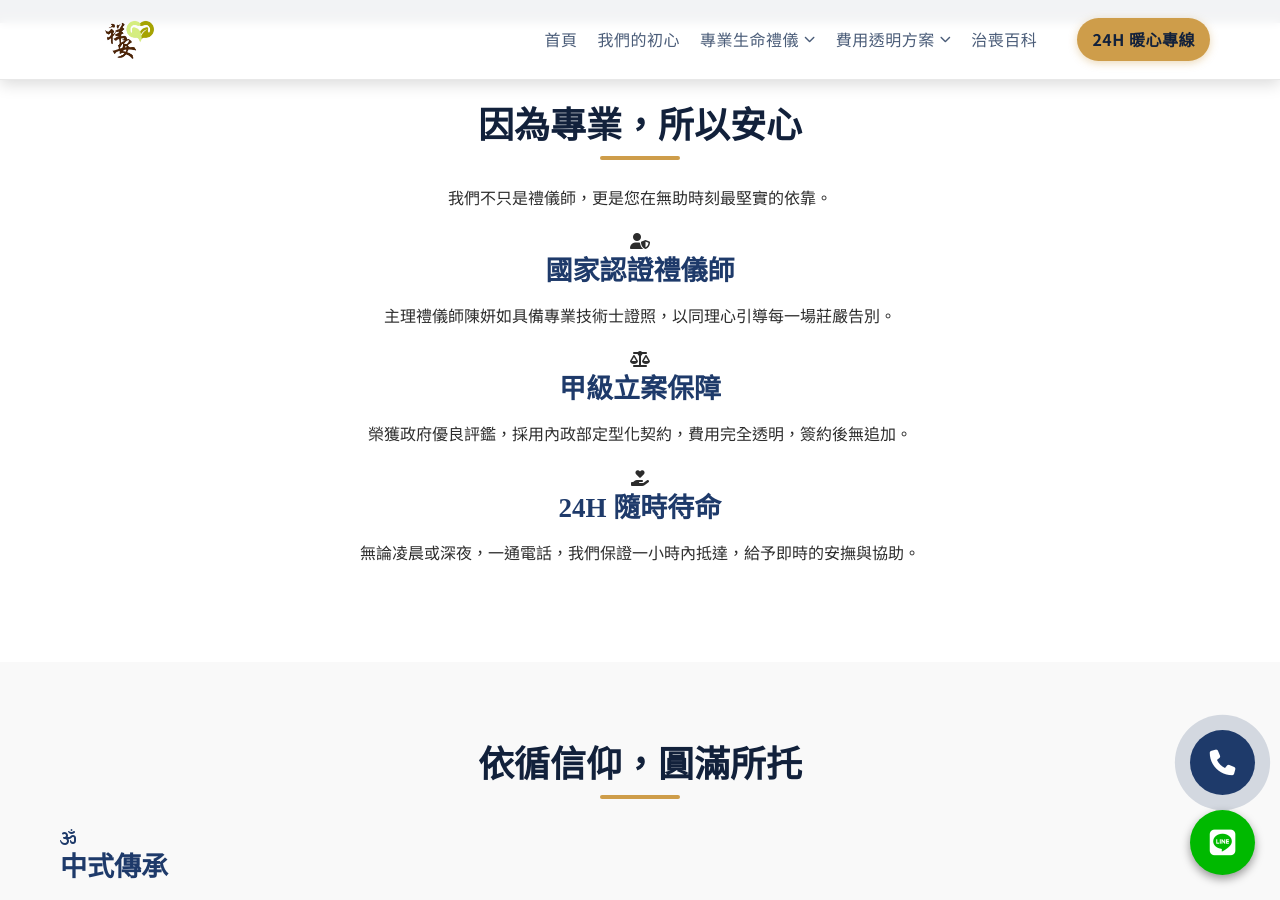
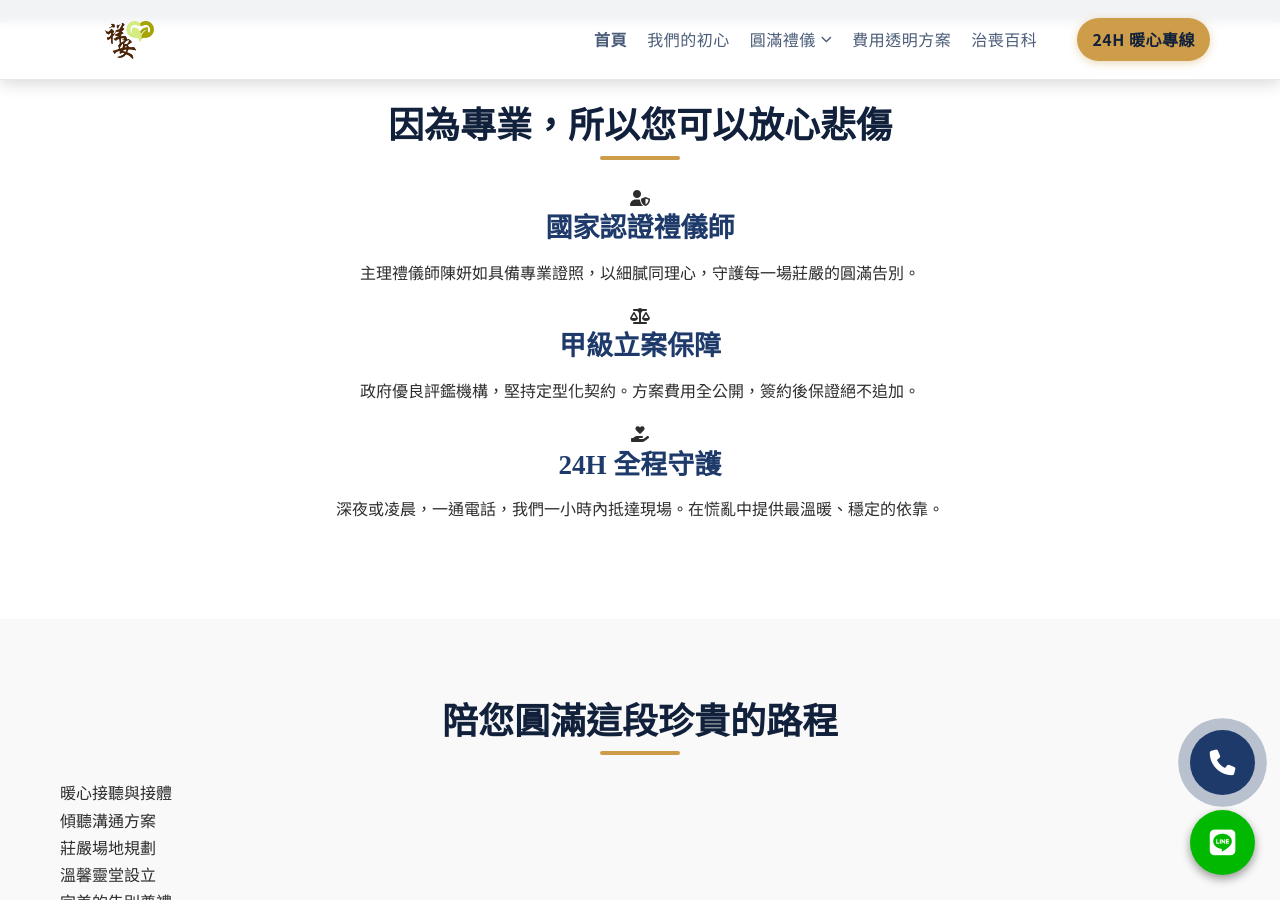
Before and after one commit to Shiangan/Shiangan, a Jekyll site: the page index.html, which Jekyll copies as it is, in a window 1280 px wide and 900 px high, scrolled down 877 px. Built offline with Jekyll 4.4.1, drawn with Linux system fonts in a browser that asks for light colours; some web fonts are replaced; some of the changed text lies outside the part shown.

Commit message:
Update index.html

```diff
--- a/index.html
+++ b/index.html
@@ -36,53 +36,40 @@
       "@context": "https://schema.org",
       "@graph": [
         {
-          "@type": "Organization",
+          "@type": "LocalBusiness",
           "@id": "https://24hour.xn--kpry57d/Shiangan/#organization",
           "name": "祥安生命有限公司",
           "url": "https://24hour.xn--kpry57d/Shiangan/",
           "logo": "https://24hour.xn--kpry57d/Shiangan/images/logo.png",
-          "sameAs": [
-            "https://www.facebook.com/ShianganLife"
-          ],
-          "contactPoint": {
-            "@type": "ContactPoint",
-            "telephone": "+886-978-583-699",
-            "contactType": "emergency",
-            "availableLanguage": "Chinese"
-          }
+          "telephone": "+886978583699",
+          "priceRange": "TWD 68000 - 218000",
+          "address": {
+            "@type": "PostalAddress",
+            "streetAddress": "永福街135巷13號",
+            "addressLocality": "三重區",
+            "addressRegion": "新北市",
+            "postalCode": "241",
+            "addressCountry": "TW"
+          },
+          "openingHours": "Mo-Su 00:00-23:59"
         },
         {
           "@type": "Person",
           "@id": "https://24hour.xn--kpry57d/Shiangan/#person",
           "name": "陳妍如",
           "jobTitle": "國家認證禮儀師",
-          "worksFor": { "@id": "https://24hour.xn--kpry57d/Shiangan/#organization" },
-          "description": "具備國家內政部核發之禮儀師證照，擁有超過十載治喪實務經驗，致力於推動殯葬費用透明化與精緻生命教育。"
-        },
-        {
-          "@type": "WebSite",
-          "@id": "https://24hour.xn--kpry57d/Shiangan/#website",
-          "url": "https://24hour.xn--kpry57d/Shiangan/",
-          "name": "祥安生命",
-          "publisher": { "@id": "https://24hour.xn--kpry57d/Shiangan/#organization" }
+          "description": "具備國家專業證照，堅持以女性細膩同理心提供服務，致力於殯葬透明化與精緻生命禮儀。",
+          "affiliation": { "@id": "https://24hour.xn--kpry57d/Shiangan/#organization" }
         },
         {
           "@type": "FAQPage",
           "mainEntity": [
             {
               "@type": "Question",
-              "name": "祥安生命的收費標準是否透明？",
+              "name": "祥安生命的方案費用是否透明？",
               "acceptedAnswer": {
                 "@type": "Answer",
-                "text": "是的。祥安生命堅持「定型化契約」保障，所有方案內容與費用在諮詢階段皆會完整揭露，簽約後絕不增加任何隱藏費用。"
-              }
-            },
-            {
-              "@type": "Question",
-              "name": "若親人在家或醫院過世，禮儀師多久能抵達？",
-              "acceptedAnswer": {
-                "@type": "Answer",
-                "text": "祥安生命提供 24 小時緊急應變服務。雙北及桃園地區，我們承諾接獲通知後一小時內派員抵達現場協助處理。"
+                "text": "是的。我們堅持「先報價、後簽約」，所有方案細節均以書面載明，保證絕無後續追加之隱藏費用。"
               }
             }
           ]
@@ -103,35 +90,25 @@
 
             <nav class="main-nav" id="main-nav" role="navigation">
                 <ul role="menubar">
-                    <li><a href="index.html">首頁</a></li>
+                    <li><a href="index.html"><strong>首頁</strong></a></li>
                     <li><a href="about.html">我們的初心</a></li>
                     <li class="dropdown">
-                        <a href="services.html">專業生命禮儀 <i class="fas fa-chevron-down"></i></a>
+                        <a href="services.html" class="drop-trigger">圓滿禮儀 <i class="fas fa-chevron-down"></i></a>
                         <div class="submenu-container">
                             <ul class="submenu">
                                 <li><a href="article-buddhist-taoist-compare.html">中式傳承 (佛/道教)</a></li>
-                                <li><a href="services.html#western-etiquette">西式平安 (基/天教)</a></li>
-                                <li><a href="services.html#japanese-etiquette">日式莊嚴禮儀</a></li>
-                                <li><a href="article-eco-burial-guide.html">回歸自然 (環保葬)</a></li>
+                                <li><a href="services.html#western-etiquette">西式追思 (基/天教)</a></li>
+                                <li><a href="article-eco-burial-guide.html">大地回歸 (環保葬)</a></li>
                             </ul>
                         </div>
                     </li>
-                    <li class="dropdown">
-                        <a href="plans.html">費用透明方案 <i class="fas fa-chevron-down"></i></a>
-                        <div class="submenu-container">
-                            <ul class="submenu">
-                                <li><a href="plans.html#basic">國民安心 6.8萬</a></li>
-                                <li><a href="plans.html#eighty-eight">中式暖心 8.8萬起</a></li>
-                                <li><a href="plans.html#seventeen-eight">尊榮圓滿 17.8萬</a></li>
-                            </ul>
-                        </div>
-                    </li>
+                    <li><a href="plans.html">費用透明方案</a></li>
                     <li><a href="blog.html">治喪百科</a></li>
-                    <li class="contact-nav"><a href="tel:+886978583699"><strong>24H 暖心專線</strong></a></li>
+                    <li class="contact-nav"><a href="tel:+886978583699" class="phone-link-nav"><strong>24H 暖心專線</strong></a></li>
                 </ul>
             </nav>
 
-            <button class="menu-toggle" aria-label="開啟選單"><i class="fas fa-bars"></i></button>
+            <button class="menu-toggle" aria-label="切換選單"><i class="fas fa-bars"></i></button>
         </div>
     </header>
 
@@ -139,7 +116,7 @@
         <section id="hero" class="hero-section">
             <div id="stars"></div><div id="stars2"></div><div id="stars3"></div>
             <div class="hero-content">
-                <h1 class="hero-title">讓思念化作微光</h1>
+                <h1 class="hero-title animate-fade-in">讓思念化作微光</h1>
                 <p class="hero-subtitle">這段路不長，我們陪您溫柔地走完。</p>
                 <div class="hero-cta-group">
                     <a href="plans.html" class="cta-button primary large">查看安心透明方案</a>
@@ -150,87 +127,58 @@
 
         <section class="container-v-padding">
             <div class="container text-center">
-                <h2>因為專業，所以安心</h2>
-                <p class="section-desc">我們不只是禮儀師，更是您在無助時刻最堅實的依靠。</p>
-                <div class="eeat-badge-row card-grid">
-                    <div class="card-item warm-highlight">
+                <h2 class="section-title">因為專業，所以您可以放心悲傷</h2>
+                <div class="eeat-grid card-grid">
+                    <div class="card-item warm-highlight animate-on-scroll">
                         <i class="icon fas fa-user-shield"></i>
                         <h3>國家認證禮儀師</h3>
-                        <p>主理禮儀師陳妍如具備專業技術士證照，以同理心引導每一場莊嚴告別。</p>
+                        <p>主理禮儀師陳妍如具備專業證照，以細膩同理心，守護每一場莊嚴的圓滿告別。</p>
                     </div>
-                    <div class="card-item warm-highlight">
+                    <div class="card-item warm-highlight animate-on-scroll">
                         <i class="icon fas fa-balance-scale"></i>
                         <h3>甲級立案保障</h3>
-                        <p>榮獲政府優良評鑑，採用內政部定型化契約，費用完全透明，簽約後無追加。</p>
+                        <p>政府優良評鑑機構，堅持定型化契約。方案費用全公開，簽約後保證絕不追加。</p>
                     </div>
-                    <div class="card-item warm-highlight">
+                    <div class="card-item warm-highlight animate-on-scroll">
                         <i class="icon fas fa-hand-holding-heart"></i>
-                        <h3>24H 隨時待命</h3>
-                        <p>無論凌晨或深夜，一通電話，我們保證一小時內抵達，給予即時的安撫與協助。</p>
+                        <h3>24H 全程守護</h3>
+                        <p>深夜或凌晨，一通電話，我們一小時內抵達現場。在慌亂中提供最溫暖、穩定的依靠。</p>
                     </div>
                 </div>
             </div>
         </section>
 
-        <section id="religion-services" class="container-v-padding bg-section">
+        <section class="bg-section container-v-padding">
             <div class="container">
-                <h2 class="text-center">依循信仰，圓滿所托</h2>
-                <div class="card-grid religion-grid">
-                    <a href="article-buddhist-taoist-compare.html" class="card-item">
-                        <i class="icon fas fa-om"></i>
-                        <h3>中式傳承</h3>
-                        <p>傳統科儀、誦經法事，專業引導家屬圓滿每一道繁複禮節。</p>
-                    </a>
-                    <a href="services.html#western-etiquette" class="card-item">
-                        <i class="icon fas fa-cross"></i>
-                        <h3>西式平安</h3>
-                        <p>溫馨祈禱禮拜，在平靜的詩歌中追思生命，讓愛延續。</p>
-                    </a>
-                    <a href="article-eco-burial-guide.html" class="card-item">
-                        <i class="icon fas fa-leaf"></i>
-                        <h3>自然環保葬</h3>
-                        <p>樹葬、海葬申請服務，讓生命回歸純粹大地，開創綠色永續告別。</p>
-                    </a>
-                    <a href="services.html#customized-etiquette" class="card-item">
-                        <i class="icon fas fa-heart"></i>
-                        <h3>客製心願</h3>
-                        <p>傾聽您的故事，量身打造符合預算與期待的專屬圓滿計畫。</p>
-                    </a>
+                <h2 class="text-center">陪您圓滿這段珍貴的路程</h2>
+                <div class="warm-process">
+                    <div class="process-step" data-step="1">暖心接聽與接體</div>
+                    <div class="process-step" data-step="2">傾聽溝通方案</div>
+                    <div class="process-step" data-step="3">莊嚴場地規劃</div>
+                    <div class="process-step" data-step="4">溫馨靈堂設立</div>
+                    <div class="process-step" data-step="5">完美的告別奠禮</div>
+                    <div class="process-step" data-step="6">圓滿火化與晉塔</div>
+                    <div class="process-step" data-step="7">關懷與補助申請</div>
                 </div>
             </div>
         </section>
 
-        <section id="knowledge-base" class="container-v-padding">
+        <section class="container-v-padding">
             <div class="container">
                 <h2 class="text-center">治喪百科：解答您的不安</h2>
                 <div class="card-grid guide-grid">
                     <article class="guide-item primary-highlight">
-                        <h3>🛡️ <a href="ta-wei-he-fa-xing-query-guide.html">塔位合法性查詢與防詐</a></h3>
-                        <p>專業教您辨識合法權狀，避開常見的靈骨塔投資與轉售陷阱。</p>
+                        <h3>🛡️ <a href="ta-wei-he-fa-xing-query-guide.html">塔位合法性防詐指南</a></h3>
+                        <p>專業教您辨識合法權狀，避開轉售詐騙，守護家屬最後一份心意。</p>
                     </article>
                     <article class="guide-item">
-                        <h3>🏞️ <a href="ta-wei-choice-guide.html">靈骨塔位挑選全攻略</a></h3>
-                        <p>地點、環境、管理維護與風水，挑選最適合長輩的安息之地。</p>
+                        <h3>🏞️ <a href="ta-wei-choice-guide.html">如何挑選適合的安息地？</a></h3>
+                        <p>從交通、管理到風水格局，提供您最實地且專業的評估評比建議。</p>
                     </article>
                     <article class="guide-item">
-                        <h3>🔔 <a href="jin-ta-process-details.html">圓滿晉塔習俗與文件</a></h3>
-                        <p>晉塔當日的習俗準備、吉日挑選與必備申請文件完整清單。</p>
+                        <h3>📜 <a href="blog.html#law-guide">國民喪葬補助申請全攻略</a></h3>
+                        <p>勞保、國保、公所補助如何領？禮儀師整理清單，協助您減輕經濟負擔。</p>
                     </article>
-                </div>
-            </div>
-        </section>
-
-        <section id="process-flow" class="container-v-padding bg-section">
-            <div class="container">
-                <h2 class="text-center">我們如何陪您走過這段路</h2>
-                <div class="warm-process">
-                    <div class="process-step"><span>1</span> 暖心接聽與接體</div>
-                    <div class="process-step"><span>2</span> 傾聽溝通確認方案</div>
-                    <div class="process-step"><span>3</span> 莊嚴場地規劃籌備</div>
-                    <div class="process-step"><span>4</span> 溫馨靈堂設立陪伴</div>
-                    <div class="process-step"><span>5</span> 完美的告別奠禮</div>
-                    <div class="process-step"><span>6</span> 圓滿火化與晉塔</div>
-                    <div class="process-step"><span>7</span> 後續關懷與補助申請</div>
                 </div>
             </div>
         </section>
@@ -239,11 +187,11 @@
     <footer role="contentinfo">
         <div class="container footer-grid wide-footer-grid">
             <div class="footer-block">
-                <h4>服務方案與知識</h4>
+                <h4>祥安生命有限公司</h4>
                 <ul>
-                    <li><a href="plans.html">所有價格方案總覽</a></li>
-                    <li><a href="blog.html#law-guide">國民喪葬補助申請</a></li>
-                    <li><a href="article-eco-burial-guide.html">環保葬最新規範</a></li>
+                    <li><a href="about.html">我們的初心與堅持</a></li>
+                    <li><a href="plans.html">費用方案細節</a></li>
+                    <li><a href="privacy.html">隱私權與保護政策</a></li>
                 </ul>
             </div>
 
@@ -251,25 +199,25 @@
                 <h4>24H 禮儀師 陳妍如 專線</h4>
                 <p class="phone-link">📞 <a href="tel:+886978583699">0978-583-699</a></p>
                 <address>
-                    📍 主要聯絡：<strong>新北市三重區永福街135巷13號</strong><br>
-                    🚚 服務範圍：<strong>台北、新北、桃園 (全台隨時待命)</strong>
+                    📍 主要服務：<strong>新北市三重區永福街135巷13號</strong><br>
+                    🚚 服務地區：<strong>台北、新北、桃園 (專業團隊隨時待命)</strong>
                 </address>
                 <div class="footer-social-links">
                     <a href="https://line.me/ti/p/@yourlineid" target="_blank"><i class="fab fa-line"></i> LINE 諮詢</a> |
-                    <a href="https://www.facebook.com/ShianganLife" target="_blank"><i class="fab fa-facebook"></i> Facebook 專頁</a>
+                    <a href="https://www.facebook.com/ShianganLife" target="_blank"><i class="fab fa-facebook"></i> Facebook</a>
                 </div>
             </div>
         </div>
-        <div class="footer-copyright">
-            <div class="container">
+        <div class="footer-bottom">
+            <div class="container text-center">
                 祥安生命有限公司 © <span id="current-year"></span> | 讓愛圓滿，讓心安穩。
             </div>
         </div>
     </footer>
 
     <div class="floating-cta">
-        <a href="tel:+886978583699" class="bg-phone" title="撥打 24H 專線"><i class="fas fa-phone"></i></a>
-        <a href="https://line.me/ti/p/@yourlineid" class="bg-line" title="LINE 即時諮詢"><i class="fab fa-line"></i></a>
+        <a href="tel:+886978583699" class="bg-phone pulse-animation" title="緊急撥打 24H 專線"><i class="fas fa-phone"></i></a>
+        <a href="https://line.me/ti/p/@yourlineid" class="bg-line" title="LINE 即時線上諮詢"><i class="fab fa-line"></i></a>
     </div>
 
     <script src="js/script.js" defer></script>
```
Also changed, not shown: other parts of index.html (+5 -5 lines).
